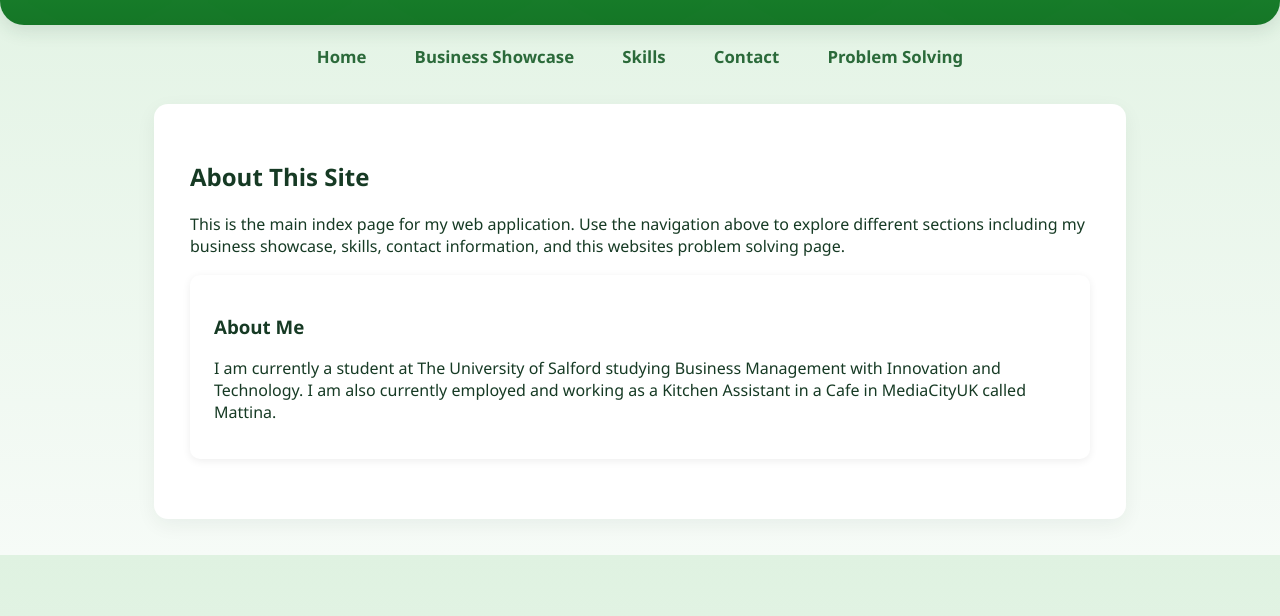
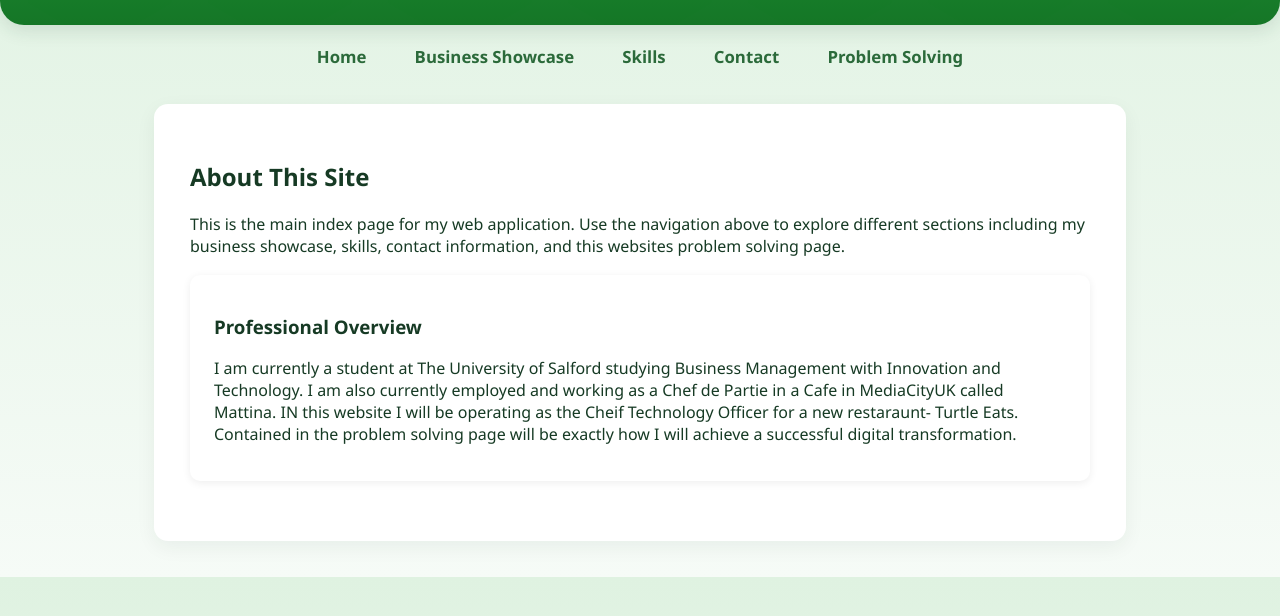
Before and after one commit to EdwardP16/Ed_Web_Application, a plain HTML site: page index.html in a window 1280 px wide. Shown: the part 130-746 px from the top of the page. Drawn offline with Linux system fonts and the light colour scheme.

Commit message:
Update index.html

```diff
--- a/index.html
+++ b/index.html
@@ -23,9 +23,9 @@
         <p>This is the main index page for my web application. Use the navigation above to explore different sections including my business showcase, skills, contact information, and this websites problem solving page.</p>
 
         <div class="info-box info-box--spaced">
-            <h3>About Me</h3>
+            <h3>Professional Overview</h3>
             <p>
-                I am currently a student at The University of Salford studying Business Management with Innovation and Technology. I am also currently employed and working as a Kitchen Assistant in a Cafe in MediaCityUK called Mattina.
+                I am currently a student at The University of Salford studying Business Management with Innovation and Technology. I am also currently employed and working as a Chef de Partie in a Cafe in MediaCityUK called Mattina. IN this website I will be operating as the Cheif Technology Officer for a new restaraunt- Turtle Eats. Contained in the problem solving page will be exactly how I will achieve a successful digital transformation.
             </p>
         </div>
     </div>
```
